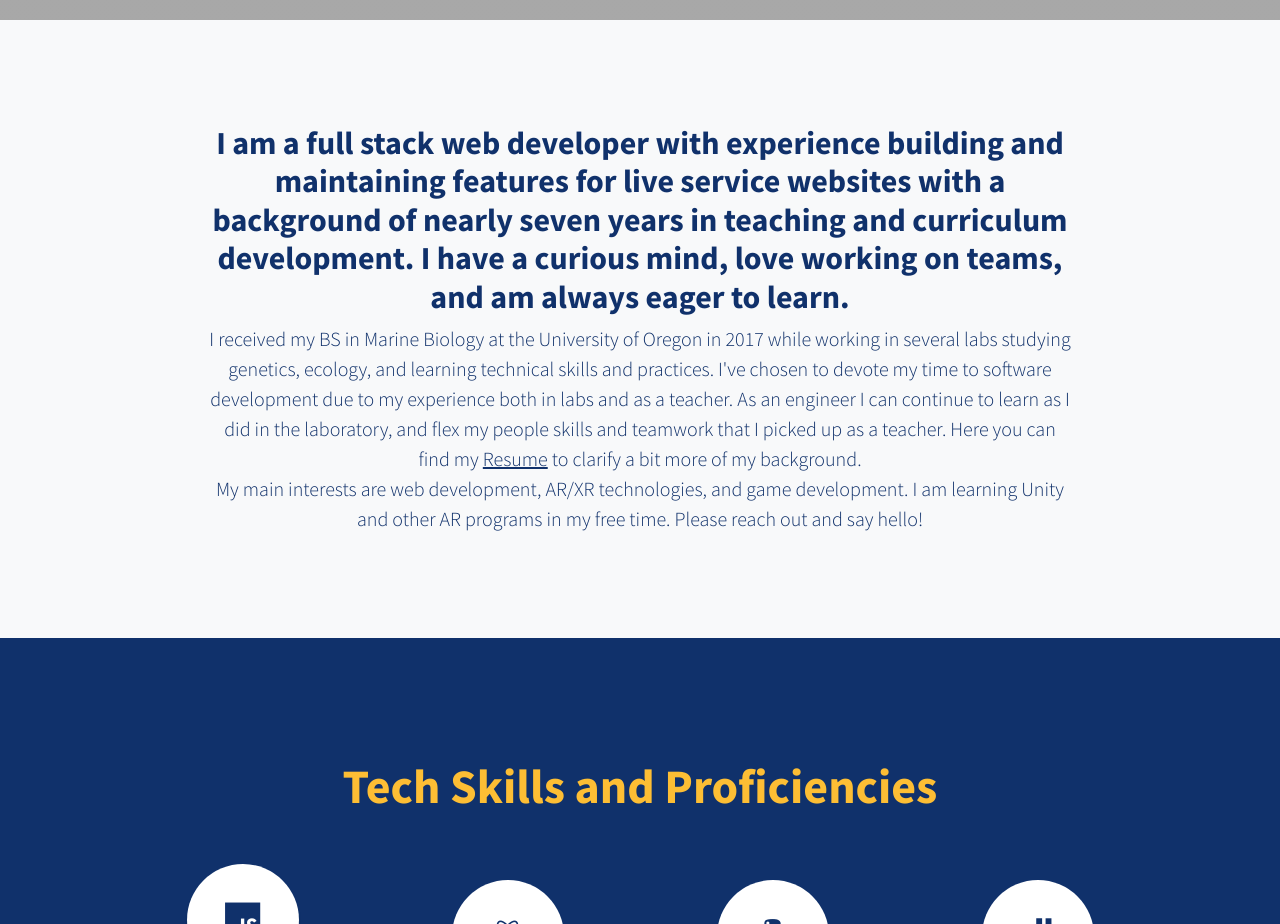
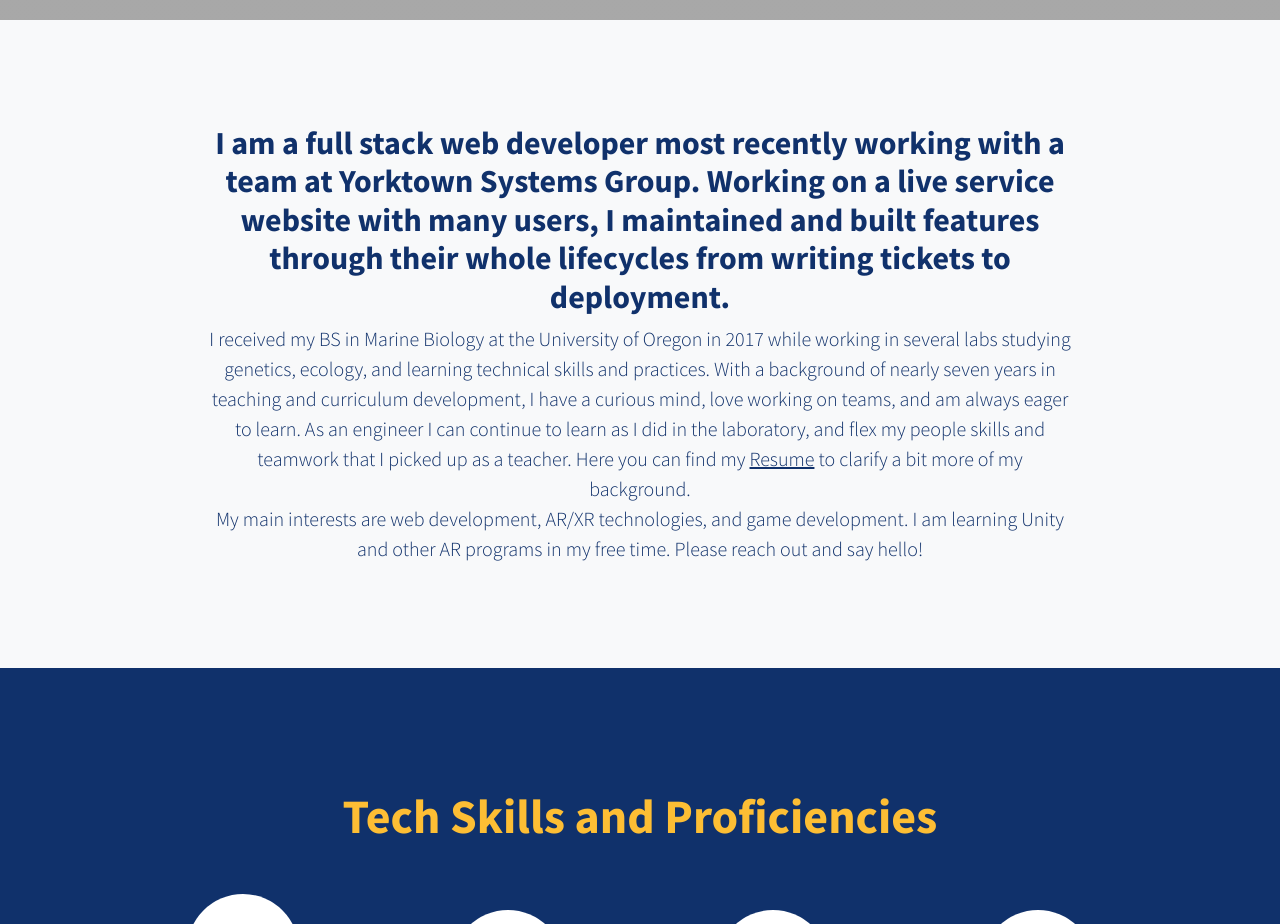
Before and after one commit to naguiluz/naguiluz.github.io, a website: page index.html in a window 1280 px wide. Shown: the part 780-1704 px from the top of the page. Drawn offline with nearby package versions, Linux system fonts and the light colour scheme; grey boxes are pictures that could not be loaded.

Commit message:
updated wording

```diff
--- a/index.html
+++ b/index.html
@@ -49,9 +49,10 @@
             <div class="container px-4 px-lg-5 text-center">
                 <div class="row gx-4 gx-lg-5 justify-content-center">
                     <div class="col-lg-10">
-                        <h2 class="light-bg">I am a full stack web developer with experience building and maintaining features for live service websites with a background of nearly seven years in teaching and curriculum development. I have a curious mind, love working on teams, and am always eager to learn.</h2>
+                        <h2 class="light-bg">I am a full stack web developer most recently working with a team at Yorktown Systems Group. Working on a live service website with many users, I maintained and built features through their whole lifecycles from writing tickets to deployment.</h2>
                         <p class="lead mb-5 light-bg">
-                            I received my BS in Marine Biology at the University of Oregon in 2017 while working in several labs studying genetics, ecology, and learning technical skills and practices. I've chosen to devote my time to software development due to my experience both in labs and as a teacher. As an engineer I can continue to learn as I did in the laboratory, and flex my people skills and teamwork that I picked up as a teacher. Here you can find my <a href="assets/resume 1 2023 (1).pdf" target="_blank">Resume</a> to clarify a bit more of my background.
+                            I received my BS in Marine Biology at the University of Oregon in 2017 while working in several labs studying genetics, ecology, and learning technical skills and practices. With a background of nearly seven years in teaching and curriculum development, I have a curious mind, love working on
+                            teams, and am always eager to learn.  As an engineer I can continue to learn as I did in the laboratory, and flex my people skills and teamwork that I picked up as a teacher. Here you can find my <a href="assets/resume 1 2023 (1).pdf" target="_blank">Resume</a> to clarify a bit more of my background.
                         <br>
                         <n/>
                             My main interests are web development, AR/XR technologies, and game development. I am learning Unity and other AR programs in my free time.
@@ -69,38 +70,6 @@
 
         <section class="content-section bg-primary text-white text-center" id="services">
             <div id="carouselExampleIndicators" class="carousel slide  mobile-hide" data-bs-ride="carousel">
-                <!-- <div class="carousel-indicators">
-                    <button type="button" data-bs-target="#carouselExampleIndicators" data-bs-slide-to="0" class="active"
-                        aria-current="true" aria-label="Slide 1"></button>
-                    <button type="button" data-bs-target="#carouselExampleIndicators" data-bs-slide-to="1"
-                        aria-label="Slide 2"></button>
-                    <button type="button" data-bs-target="#carouselExampleIndicators" data-bs-slide-to="2"
-                        aria-label="Slide 3"></button>
-                    <button type="button" data-bs-target="#carouselExampleIndicators" data-bs-slide-to="3"
-                        aria-label="Slide 4"></button>
-                    <button type="button" data-bs-target="#carouselExampleIndicators" data-bs-slide-to="4"
-                        aria-label="Slide 5"></button>
-                    <button type="button" data-bs-target="#carouselExampleIndicators" data-bs-slide-to="5"
-                        aria-label="Slide 6"></button>
-                    <button type="button" data-bs-target="#carouselExampleIndicators" data-bs-slide-to="6"
-                        aria-label="Slide 7"></button>
-                    <button type="button" data-bs-target="#carouselExampleIndicators" data-bs-slide-to="7"
-                        aria-label="Slide 8"></button>
-                    <button type="button" data-bs-target="#carouselExampleIndicators" data-bs-slide-to="8"
-                        aria-label="Slide 9"></button>
-                    <button type="button" data-bs-target="#carouselExampleIndicators" data-bs-slide-to="9"
-                        aria-label="Slide 10"></button>
-                    <button type="button" data-bs-target="#carouselExampleIndicators" data-bs-slide-to="10"
-                        aria-label="Slide 11"></button>
-                    <button type="button" data-bs-target="#carouselExampleIndicators" data-bs-slide-to="11"
-                        aria-label="Slide 12"></button>
-                    <button type="button" data-bs-target="#carouselExampleIndicators" data-bs-slide-to="12"
-                        aria-label="Slide 13"></button>
-                    <button type="button" data-bs-target="#carouselExampleIndicators" data-bs-slide-to="13"
-                        aria-label="Slide 14"></button>
-                    <button type="button" data-bs-target="#carouselExampleIndicators" data-bs-slide-to="14"
-                        aria-label="Slide 15"></button>
-                </div> -->
                 <div class="carousel-inner">
                     <div class="carousel-item active">
                         <div>
@@ -418,21 +387,6 @@
                 </div>
             </div>
         </section>
-        <!-- Call to Action-->
-        <!-- <section class="content-section bg-primary text-white">
-            <div class="container px-4 px-lg-5 text-center">
-                <h2 class="mb-4">The buttons below are impossible to resist...</h2>
-                <a class="btn btn-xl btn-light me-4" href="#!">Click Me!</a>
-                <a class="btn btn-xl btn-dark" href="#!">Look at Me!</a>
-            </div>
-        </section> -->
-        <!-- Map-->
-        <!-- <div class="map" id="contact">
-            <iframe src="https://maps.google.com/maps?f=q&amp;source=s_q&amp;hl=en&amp;geocode=&amp;q=Twitter,+Inc.,+Market+Street,+San+Francisco,+CA&amp;aq=0&amp;oq=twitter&amp;sll=28.659344,-81.187888&amp;sspn=0.128789,0.264187&amp;ie=UTF8&amp;hq=Twitter,+Inc.,+Market+Street,+San+Francisco,+CA&amp;t=m&amp;z=15&amp;iwloc=A&amp;output=embed"></iframe>
-            <br />
-            <small><a href="https://maps.google.com/maps?f=q&amp;source=embed&amp;hl=en&amp;geocode=&amp;q=Twitter,+Inc.,+Market+Street,+San+Francisco,+CA&amp;aq=0&amp;oq=twitter&amp;sll=28.659344,-81.187888&amp;sspn=0.128789,0.264187&amp;ie=UTF8&amp;hq=Twitter,+Inc.,+Market+Street,+San+Francisco,+CA&amp;t=m&amp;z=15&amp;iwloc=A"></a></small>
-        </div> -->
-        <!-- Footer-->
         <footer class="footer text-center" id="contact">
             <div class="container px-4 px-lg-5">
                 <ul class="list-inline mb-5">
```
